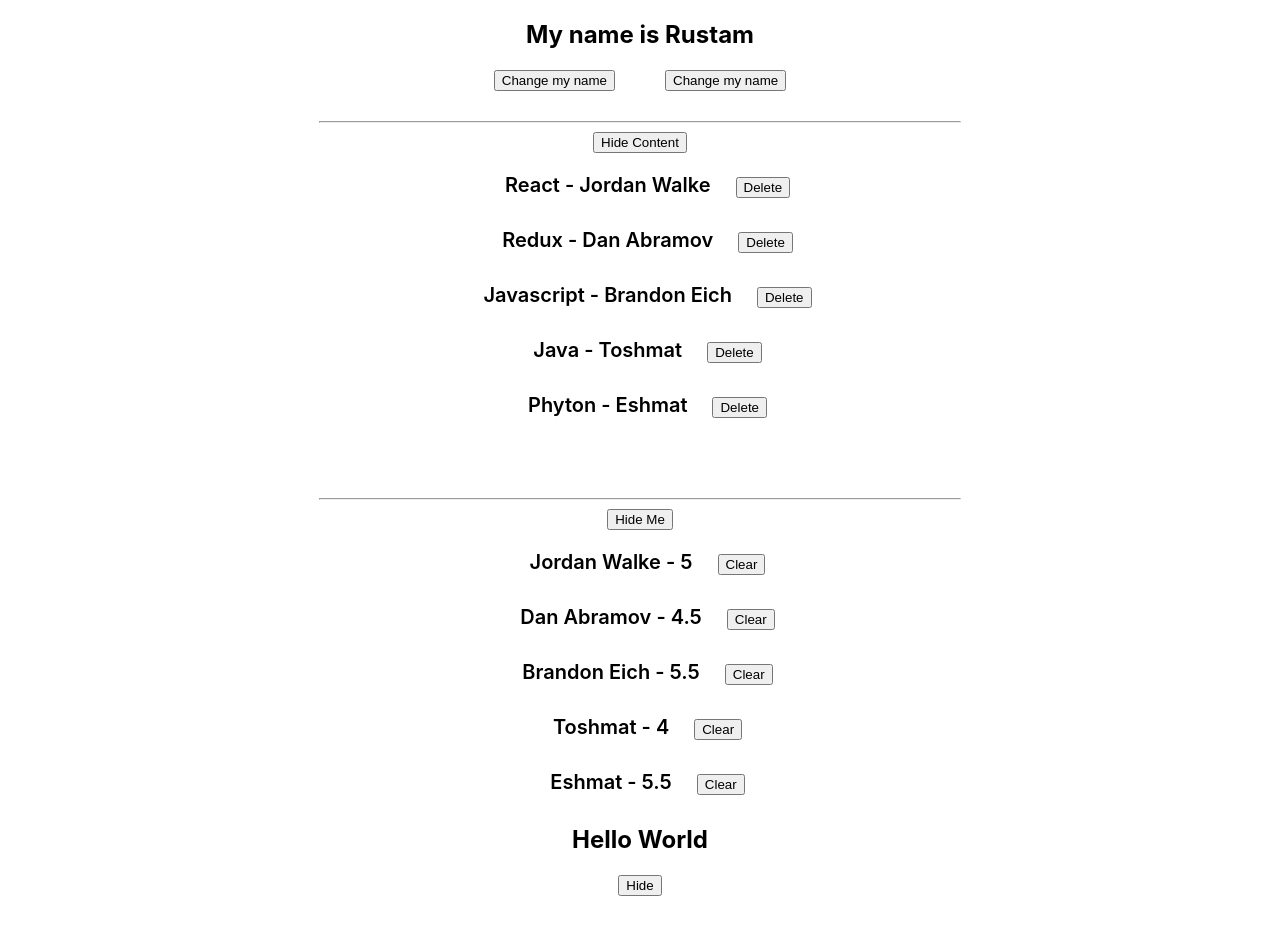
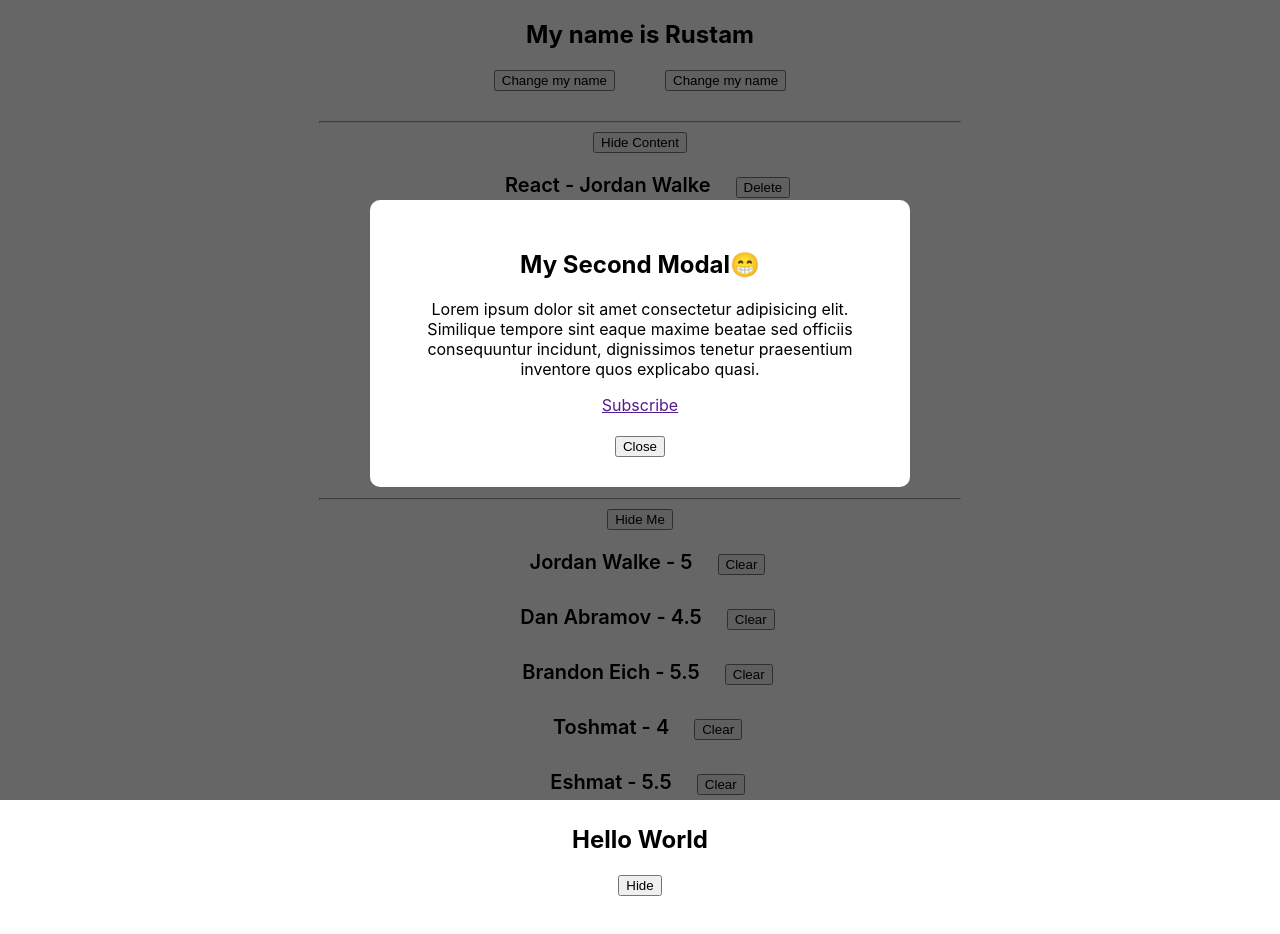
Before and after one commit to RustamNur/road_to_react, a React (Create React App) app: page / in a window 1280 px wide. Shown: the top 934 px of the page. Built offline with nearby package versions, Linux system fonts and the light colour scheme.

Commit message:
Modal_FnProps_NewPortal

```diff
--- a/src/App.js
+++ b/src/App.js
@@ -1,82 +1,115 @@
-import React, { useState } from 'react'
-import './App.css'
-import Deleted from './Deleted'
-import ChangeContent from './ChangeContent'
+import React, { useState } from "react";
+import "./App.css";
+import Deleted from "./components/Deleted";
+import ChangeContent from "./components/ChangeContent";
+import Modal from "./components/Modal";
 
 const deves = [
   {
-    title: 'React',
-    author: 'Jordan Walke',
+    title: "React",
+    author: "Jordan Walke",
     rating: 5,
-    id:1
+    id: 1,
   },
   {
-    title: 'Redux',
-    author: 'Dan Abramov',
+    title: "Redux",
+    author: "Dan Abramov",
     rating: 4.5,
-    id:2
+    id: 2,
   },
   {
-    title: 'Javascript',
-    author: 'Brandon Eich',
+    title: "Javascript",
+    author: "Brandon Eich",
     rating: 5.5,
-    id:3
+    id: 3,
   },
   {
-    title: 'Java',
-    author: 'Toshmat',
+    title: "Java",
+    author: "Toshmat",
     rating: 4,
-    id:4
+    id: 4,
   },
   {
-    title: 'Phyton',
-    author: 'Eshmat',
+    title: "Phyton",
+    author: "Eshmat",
     rating: 5.5,
-    id:5
+    id: 5,
   },
-]
+];
 const App = () => {
-  const [text, setText] = useState('Rustam')
-  const [list, setList] = useState(deves)
+  const [text, setText] = useState("Rustam");
+  const [list, setList] = useState(deves);
   const [showContent, setShowContent] = useState(true);
+  const [showModal, setShowModal] = useState(true)
 
+  const whereModal = () => {
+    setShowModal(false)
+  }
 
+  const handleDelete = (id) => {
+    setList(list.filter((elem) => elem.id !== id));
+  };
+  return (
+    <div className="App">
+      <h2>My name is {text}</h2>
+      {/* <Modal>
+        <h2>My Modal😁</h2>
+        <p>
+          Lorem ipsum dolor sit amet consectetur adipisicing elit. Similique
+          tempore sint eaque maxime beatae sed officiis consequuntur incidunt,
+          dignissimos tenetur praesentium inventore quos explicabo quasi.
+        </p>
+      </Modal> */}
+      {showModal && <Modal data = {whereModal}>
+        <h2>My Second Modal😁</h2>
+        <p>
+          Lorem ipsum dolor sit amet consectetur adipisicing elit. Similique
+          tempore sint eaque maxime beatae sed officiis consequuntur incidunt,
+          dignissimos tenetur praesentium inventore quos explicabo quasi.
+        </p>
+        <a href="">Subscribe</a>
 
+      </Modal>}
 
+      {!showModal && <button onClick={()=>setShowModal(true)}>Show Modal</button>}
 
-  const handleDelete = id => {
-    setList(list.filter(elem => elem.id !== id))
-  }
-  return (
-    <div className='App'>
-      <h2>My name is {text}</h2>
-      <button onClick={()=>setText('Abu Khadija')}>Change my name</button>
-      <button onClick={()=>setText('Rustam')}>Change my name</button>
+      <button onClick={() => setText("Abu Khadija")}>Change my name</button>
+      <button onClick={() => setText("Rustam")}>Change my name</button>
 
       <hr />
-     {showContent && <button onClick={()=>setShowContent(false)}>Hide Content</button>}
-     {!showContent && <button onClick={()=>setShowContent(true)}>show Content</button>}
+      {showContent && (
+        <button onClick={() => setShowContent(false)}>Hide Content</button>
+      )}
+      {!showContent && (
+        <button onClick={() => setShowContent(true)}>show Content</button>
+      )}
 
       <ul>
-        {showContent && <div>
-          {list.length === 0 && <h4>No data yet :(</h4> }{list.map(item => {
-          return (
-            <li key={item.id}>
-              {item.title} - {item.author}
-              <button onClick={()=>handleDelete(item.id)}>Delete</button>
-            </li>
-          )
-        })}
-        </div>}
+        {showContent && (
+          <div>
+            {list.length === 0 && <h4>No data yet :(</h4>}
+            {list.map((item) => {
+              return (
+                <li key={item.id}>
+                  {item.title} - {item.author}
+                  <button onClick={() => handleDelete(item.id)}>Delete</button>
+                </li>
+              );
+            })}
+          </div>
+        )}
       </ul>
       <br />
       <hr />
       <Deleted list={list} setList={setList} />
       <ChangeContent />
-      <br /><br /><br /><br /><br />
+      <br />
+      <br />
+      <br />
+      <br />
+      <br />
     </div>
+  );
+};
 
-  )
-}
-
-export default App
+export default App;
--- /dev/null
+++ b/src/components/Modal.css
@@ -0,0 +1,16 @@
+.modal-backdrop {
+    position: fixed;
+    top: 0;
+    left: 0;
+    width: 100%;
+    height: 100%;
+    background: rgba(0, 0, 0, 0.6);
+}
+
+.modal {
+    padding: 30px;
+    max-width: 480px;
+    margin: 200px auto;
+    background: white;
+    border-radius: 10px;
+}
--- /dev/null
+++ b/src/components/Modal.jsx
@@ -0,0 +1,16 @@
+import React from "react";
+import "./Modal.css";
+
+const Modal = ({children,data}) => {
+  return (
+    <div className="modal-backdrop">
+      <div className="modal">
+              {children}
+              <br /><br />
+              <button onClick={data}>Close</button>
+      </div>
+    </div>
+  );
+};
+
+export default Modal;
```
Also changed, not shown: src/setupTests.js (deleted, +0 -5 lines), src/components/ChangeContent.jsx (renamed from src/ChangeContent.jsx), src/components/Controlled.jsx (renamed from src/Controlled.jsx), src/components/Deleted.jsx (renamed from src/Deleted.jsx), src/components/Effect.jsx (renamed from src/Effect.jsx), src/components/Item.jsx (renamed from src/Item.jsx), src/components/List.jsx (renamed from src/List.jsx), src/components/Search.jsx (renamed from src/Search.jsx), src/components/Unconrolled.jsx (renamed from src/Unconrolled.jsx).
